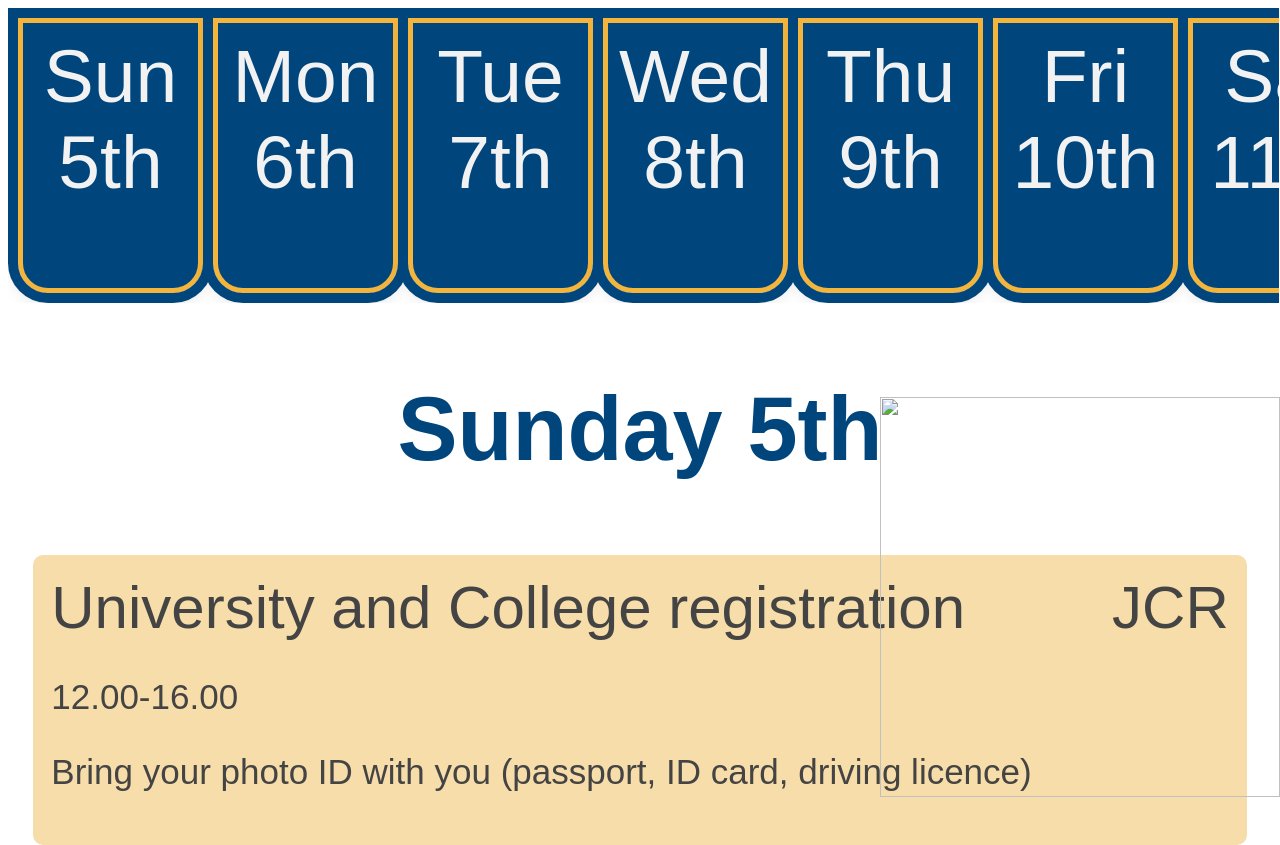
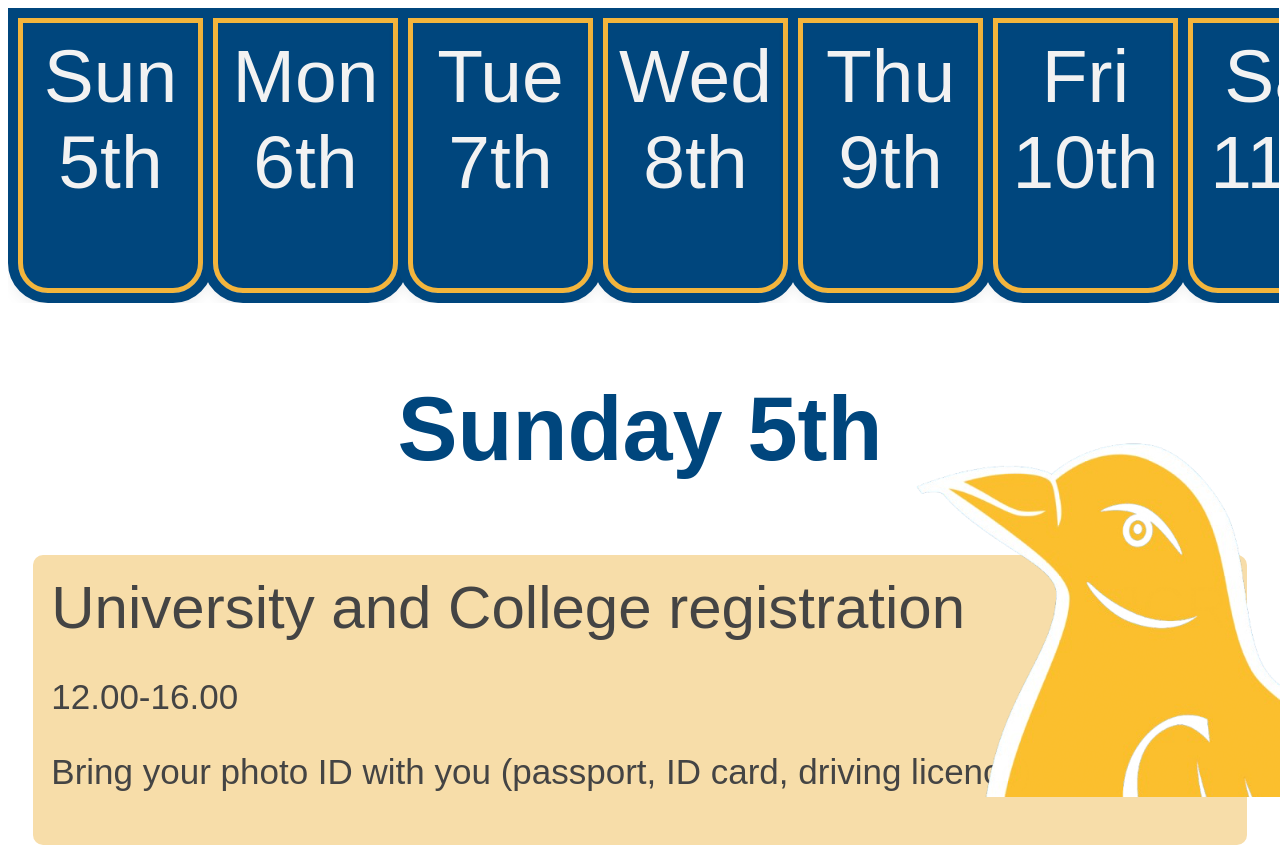
Before and after one commit to mariamelantably/univ-timetable, a plain HTML site: page index.html in a window 1280 px wide. Shown: the top 845 px of the page. Drawn offline with Linux system fonts and the light colour scheme; the site is published under a folder, as on GitHub Pages, so addresses that start at the root find nothing; a web font is replaced by a local one.

Commit message:
Update index.html

```diff
--- a/index.html
+++ b/index.html
@@ -44,7 +44,7 @@
     </div>
 </section>
 <div class = "overlay hidden"></div>
-<button class = "btn btn-open"><img src="/martlett.PNG" width = "400" height = "400"></button>
+<button class = "btn btn-open"><img src="martlett.PNG" width = "400" height = "400"></button>
 
 <body>
     <section id="sunday">
```
